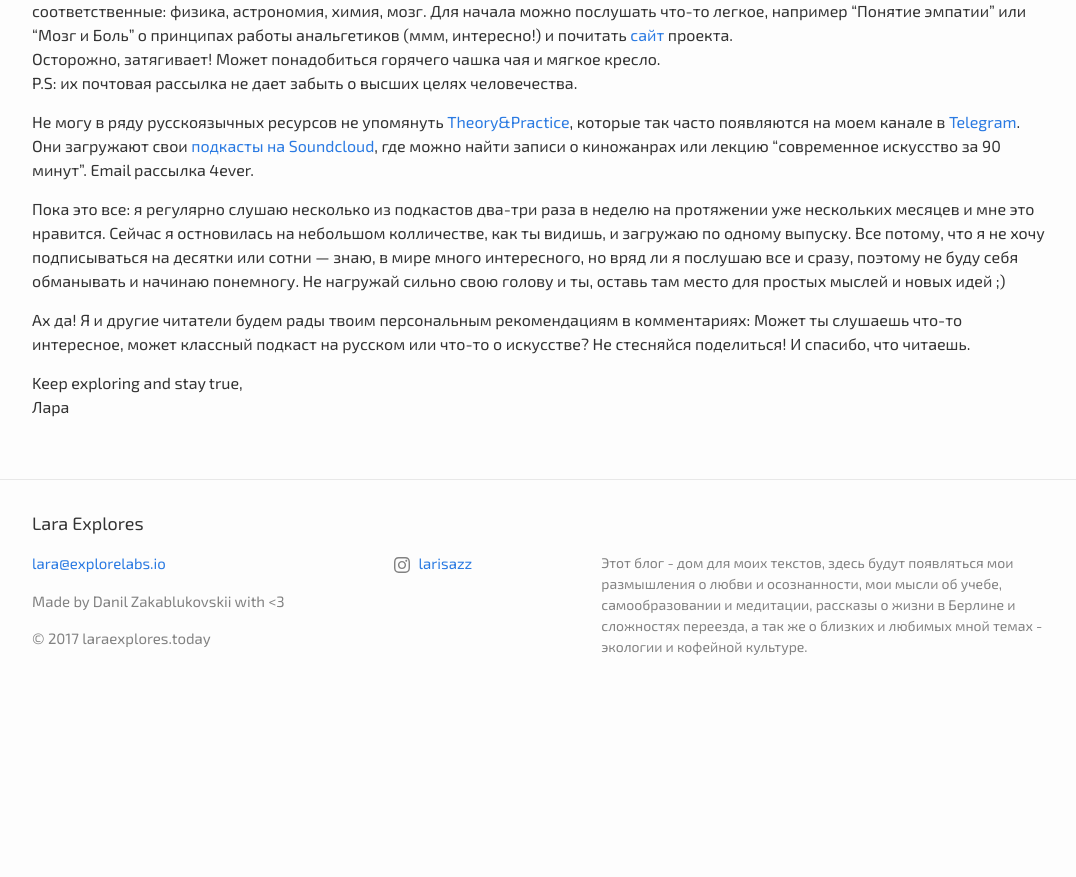
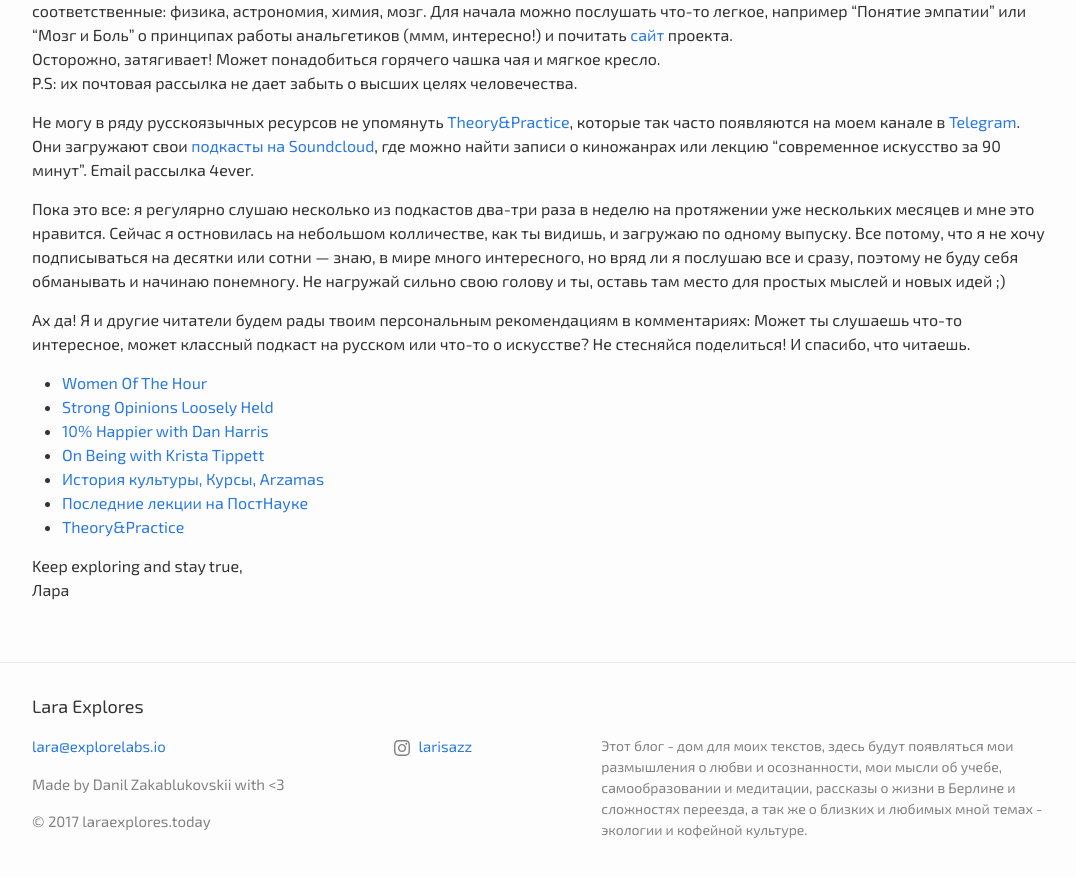
Before and after one commit to djagya/lara-blog, a Jekyll site: the page built from _posts/2017-09-11-how-to-listen-to-podcasts.md, in a window 1280 px wide and 900 px high, scrolled down 2965 px. Shown: the top 877 px of the window, without its empty margins (98-1174 px from the left). Built offline with Jekyll 4.4.1, drawn with Linux system fonts in a browser that asks for light colours; nearby versions of some CDN libraries; comment, search, counter and statistics services are not loaded; before the commit the page ends 3682 px from its top, so only the background shows below that.

Commit message:
added list

```diff
--- a/_posts/2017-09-11-how-to-listen-to-podcasts.md
+++ b/_posts/2017-09-11-how-to-listen-to-podcasts.md
@@ -23,13 +23,12 @@
 
 Большинство моих подкастов на английском и я считаю, что так прослушивание приносит двойную пользу и тренирует наши уши на восприятие разного стиля разговора. Я слушаю их в [Подкастах](https://www.apple.com/ru/itunes/podcasts/fanfaq.html) на айфоне, приложение [TuneIn](https://tunein.com/get—tunein/) и [Soundcloud](https://soundcloud.com/stream) тоже подойдут.
 
-Я начала с подкаста ["Women of the Hour"](https://itunes.apple.com/ru/podcast/episode—1—friendship/id1049452428?i=1000356401837&mt=2), с выпуска о дружбе и меня сразу так затянуло: удобная форма и манера повествования, с паузами — для таких мечтательных, как я.
+Я начала с подкаста ["Women of the Hour"](https://itunes.apple.com/ru/podcast/episode—1—friendship/id1049452428?i=1000356401837&mt=2){:target="_blank"}, с выпуска о дружбе и меня сразу так затянуло: удобная форма и манера повествования, с паузами — для таких мечтательных, как я.
 Английский у Лины Данэм понятный, эмоциональный, простой. С "Friendship" я перешла на "Body", "Love & Sex" и "Choiсe", где Лина задела тему стигматизации абортов и тут я поняла, что это — любовь! Настолько разносторонний подкаст, честные слова Лины и ее гостей, разрушение стереотипов — прямо в лоб! Советую хотя бы попробовать.
 
-Номер два: Подкаст ["Strong Opinion Loosely Held"](https://itunes.apple.com/us/podcast/strong—opinions—loosely—held/id1109543963?mt=2) от [Refinery29](http://www.refinery29.uk/?geo=uk&_ga=2.231213215.1486433324.1505089932—1479721124.1502142377), записан в таком же формате, что и предыдущий и посвящен современной культуре. Я снова попробовала начать с темы, которая мне интересна и попала в точку: эпизод "Please Exit Through the Feminist Gift Shop" посвящен феминизму, который продается и покупается, о котором пишут на футболках и говорят звезды, — и что все это может дать нам. Дальше я включила "No Shame In A Selfie" и полностью убедилась, что мне нравятся такие темы и формат.
+Номер два: Подкаст ["Strong Opinion Loosely Held"](https://itunes.apple.com/us/podcast/strong—opinions—loosely—held/id1109543963?mt=2){:target="_blank"} от [Refinery29](http://www.refinery29.uk/), записан в таком же формате, что и предыдущий и посвящен современной культуре. Я снова попробовала начать с темы, которая мне интересна и попала в точку: эпизод "Please Exit Through the Feminist Gift Shop" посвящен феминизму, который продается и покупается, о котором пишут на футболках и говорят звезды, — и что все это может дать нам. Дальше я включила "No Shame In A Selfie" и полностью убедилась, что мне нравятся такие темы и формат.
 
-Затем мне захотелось чего-то полегче и я нашла ["10% Happier"](https://itunes.apple.com/us/podcast/10—happier—with—dan—harris/id1087147821
-), как говорит описание: Дэн Харрис, создатель и ведущий, словил паническую атаку в прямом эфире шоу "Good Morning America" и после этого задумался о медитации, даже написал книгу с аналогичным названием, и вся эта идея о снижении стресса и фокусе на гармонии вылилась в такие милые интересные эпизоды и интервью.  Я начала с эпизода 19, "Guided Meditation", и неожиданно для себя самой, пока была в пути, помедитировала в метро.
+Затем мне захотелось чего-то полегче и я нашла ["10% Happier"](https://itunes.apple.com/us/podcast/10—happier—with—dan—harris/id1087147821){:target="_blank"}, как говорит описание: Дэн Харрис, создатель и ведущий, словил паническую атаку в прямом эфире шоу "Good Morning America" и после этого задумался о медитации, даже написал книгу с аналогичным названием, и вся эта идея о снижении стресса и фокусе на гармонии вылилась в такие милые интересные эпизоды и интервью.  Я начала с эпизода 19, "Guided Meditation", и неожиданно для себя самой, пока была в пути, помедитировала в метро.
 Было тесно, вагон заполнен громкими школьниками и ерзающими людьми, но это добавило интереса! Все получилось, мои 7 минут прошли в полном дзене и следующие 20 я еще отходила на лавочке в парке со стаканчиком кофе. Вот такие приключения :)
 
 {% images %}
@@ -37,22 +36,30 @@
   ![](/assets/images/2017/09/berlin.jpg)
 {% endimages %}
 
-Совсем недавно в приложении подкастов мне высветился в похожих ["On Being"](https://itunes.apple.com/us/podcast/on—being—with—krista—tippett/id150892556?mt=2). Меня зацепило, что подкаст "поднимает большие вопросы смысла с учеными и теологами, художниками и учителями" и я решила проверить, насколько это интересно. Это был день, когда я особенно обращала внимание на мелочи, тогда даже поезд метро пришел сразу, как я спустилась на платформу (обожаю!) и я включила тему ["The Normal, Daily Things We Fall in Love With"](https://onbeing.org/programs/maira—kalman—the—normal—daily—things—we—fall—in—love—with—sep2017/). Как же она была кстати!
+Совсем недавно в приложении подкастов мне высветился в похожих ["On Being"](https://itunes.apple.com/us/podcast/on—being—with—krista—tippett/id150892556?mt=2){:target="_blank"}. Меня зацепило, что подкаст "поднимает большие вопросы смысла с учеными и теологами, художниками и учителями" и я решила проверить, насколько это интересно. Это был день, когда я особенно обращала внимание на мелочи, тогда даже поезд метро пришел сразу, как я спустилась на платформу (обожаю!) и я включила тему ["The Normal, Daily Things We Fall in Love With"](https://onbeing.org/programs/maira—kalman—the—normal—daily—things—we—fall—in—love—with—sep2017/){:target="_blank"}. Как же она была кстати!
 Мне нравится, что, слушая подкаст, ты можешь познакомиться с новым человеком. Вот просто прогуливаясь до кофейни открываешь для себя новый мир, взгляды, мысли! Не думала, что меня такое увлечет, но сейчас я в полном восторге.
 
-Из русскоязычных подкастов я влюбилась в [Arzamas](https://itunes.apple.com/ru/podcast/istoria—kul—tury—kursy—arzamas/id1001642707) —  это просветительский проект, посвященный гуманитарному знанию или, иными словами, необъятный сундук знаний о культуре и истории. Подкасты записаны на совершенно разные темы по несколько выпусков, как серии, например: "Архитектура как средство коммуникации", "Петербург накануне революции", "Антропология коммуналки" и еще вселенная интересностей, часть которой живет у ребят на [сайте](http://arzamas.academy).
+Из русскоязычных подкастов я влюбилась в [Arzamas](https://itunes.apple.com/ru/podcast/istoria—kul—tury—kursy—arzamas/id1001642707){:target="_blank"} —  это просветительский проект, посвященный гуманитарному знанию или, иными словами, необъятный сундук знаний о культуре и истории. Подкасты записаны на совершенно разные темы по несколько выпусков, как серии, например: "Архитектура как средство коммуникации", "Петербург накануне революции", "Антропология коммуналки" и еще вселенная интересностей, часть которой живет у ребят на [сайте](http://arzamas.academy).
 Выбрать, с чего же начать, было трудно, но как-то в самолете я просто из любопытства включила "Спор о бесконечности. Мартин Хайдеггер против Эрнста Кассирера" и было так интересно, что я ставила на паузу и делала пометки в блокноте! В метро такое не послушаешь, темы серьезные, но вот за обработкой фотографий или в долгом полете — даже очень! Готовь ручку :)
 
-Похожий проект — ["Постнаука"](https://itunes.apple.com/ru/podcast/последние—лекции—на—постнауке/id1057868694?mt=2), это ресурс о современной фундаментальной науке и ученых, которые ее создают и темы у них соответственные: физика, астрономия, химия, мозг. Для начала можно послушать что-то легкое, например "Понятие эмпатии" или "Мозг и Боль" о принципах работы анальгетиков (ммм, интересно!) и почитать [сайт](https://postnauka.ru) проекта.
+Похожий проект — ["Постнаука"](https://itunes.apple.com/ru/podcast/последние—лекции—на—постнауке/id1057868694?mt=2){:target="_blank"}, это ресурс о современной фундаментальной науке и ученых, которые ее создают и темы у них соответственные: физика, астрономия, химия, мозг. Для начала можно послушать что-то легкое, например "Понятие эмпатии" или "Мозг и Боль" о принципах работы анальгетиков (ммм, интересно!) и почитать [сайт](https://postnauka.ru) проекта.
 Осторожно, затягивает! Может понадобиться горячего чашка чая и мягкое кресло.
 P.S: их почтовая рассылка не дает забыть о высших целях человечества.
 
 Не могу в ряду русскоязычных ресурсов не упомянуть [Theory&Practice](https://theoryandpractice.ru), которые так часто появляются на моем канале в [Telegram](https://t.me/explorevryday).
-Они загружают свои [подкасты на Soundcloud](https://soundcloud.com/theoryandpractice), где можно найти записи о киножанрах или лекцию "современное искусство за 90 минут". Email рассылка 4ever.
+Они загружают свои [подкасты на Soundcloud](https://soundcloud.com/theoryandpractice){:target="_blank"}, где можно найти записи о киножанрах или лекцию "современное искусство за 90 минут". Email рассылка 4ever.
 
 Пока это все: я регулярно слушаю несколько из подкастов два-три раза в неделю на протяжении уже нескольких месяцев и мне это нравится. Сейчас я остновилась на небольшом колличестве, как ты видишь, и загружаю по одному выпуску. Все потому, что я не хочу подписываться на десятки или сотни — знаю, в мире много интересного, но вряд ли я послушаю все и сразу, поэтому не буду себя обманывать и начинаю понемногу. Не нагружай сильно свою голову и ты, оставь там место для простых мыслей и новых идей ;)
 
 Ах да! Я и другие читатели будем рады твоим персональным рекомендациям в комментариях: Может ты слушаешь что-то интересное, может классный подкаст на русском или что-то о искусстве? Не стесняйся поделиться! И спасибо, что читаешь.
 
+- [Women Of The Hour](https://itunes.apple.com/ru/podcast/episode%E2%80%941%E2%80%94friendship/id1049452428?i=1000356401837&mt=2){:target="_blank"}
+- [Strong Opinions Loosely Held](https://itunes.apple.com/us/podcast/strong%E2%80%94opinions%E2%80%94loosely%E2%80%94held/id1109543963?mt=2){:target="_blank"}
+- [10% Happier with Dan Harris](https://itunes.apple.com/us/podcast/10%E2%80%94happier%E2%80%94with%E2%80%94dan%E2%80%94harris/id1087147821){:target="_blank"}
+- [On Being with Krista Tippett](https://itunes.apple.com/us/podcast/on%E2%80%94being%E2%80%94with%E2%80%94krista%E2%80%94tippett/id150892556?mt=2){:target="_blank"}
+- [История культуры, Курсы, Arzamas](https://itunes.apple.com/ru/podcast/istoria%E2%80%94kul%E2%80%94tury%E2%80%94kursy%E2%80%94arzamas/id1001642707){:target="_blank"}
+- [Последние лекции на ПостНауке](https://itunes.apple.com/ru/podcast/%D0%BF%D0%BE%D1%81%D0%BB%D0%B5%D0%B4%D0%BD%D0%B8%D0%B5%E2%80%94%D0%BB%D0%B5%D0%BA%D1%86%D0%B8%D0%B8%E2%80%94%D0%BD%D0%B0%E2%80%94%D0%BF%D0%BE%D1%81%D1%82%D0%BD%D0%B0%D1%83%D0%BA%D0%B5/id1057868694?mt=2){:target="_blank"}
+- [Theory&Practice](https://soundcloud.com/theoryandpractice){:target="_blank"}
+
 Keep exploring and stay true,
 Лара
```
Also changed, not shown: _posts/2017-07-23-stat-studentom-v-germanii.md (+1 -1 lines).
